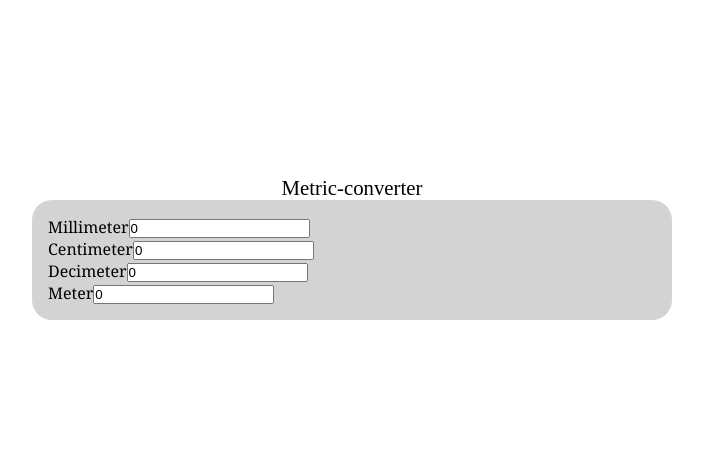
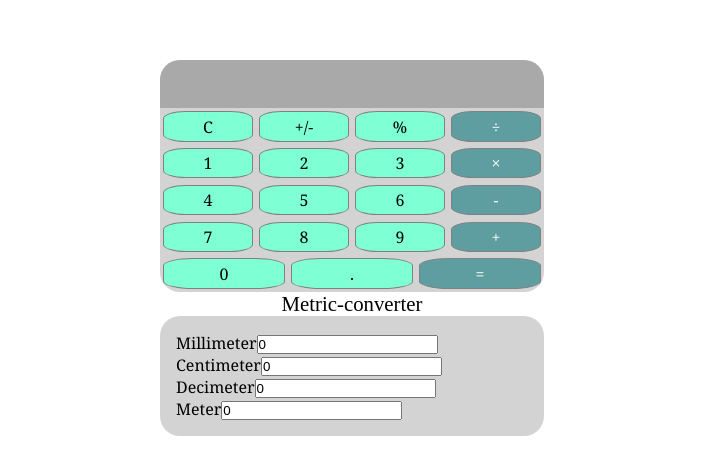
Before and after one commit to camillamn/js-calculator-converter, a Vue app: page / in a window 1280 px wide. Shown: the part 152-626 px from the top of the page, without its empty margins (288-991 px from the left). Built offline with nearby package versions, Linux system fonts and the light colour scheme.

Commit message:
Added comments and link to inspirational tutorial

```diff
--- a/app/App.vue
+++ b/app/App.vue
@@ -1,15 +1,15 @@
 <template>
-	<!-- <Calculator/> -->
+	<Calculator/>
 	<Converter/>
 </template>
 
 <script>
-	// import Calculator from '../components/Calculator.vue'
+	import Calculator from '../components/Calculator.vue'
 	import Converter from '../components/Converter.vue'
 
 	export default {
 		components: {
-			// Calculator,
+			Calculator,
 			Converter
 		}
 	}
@@ -20,6 +20,9 @@
 	box-sizing: border-box;
 	padding: 0;
 	margin: 0;
+
 }
 
+
+
 </style>
--- a/components/Calculator.vue
+++ b/components/Calculator.vue
@@ -1,4 +1,4 @@
-<!-- I have been inspired by https://www.youtube.com/watch?v=MRsDx3sFKOs and borrowed parts of the setup from this video-->
+<!-- Inspired by https://www.youtube.com/watch?v=MRsDx3sFKOs and borrowed parts of the setup from this video-->
 
 <template>
 		<main>
--- a/components/Converter.vue
+++ b/components/Converter.vue
@@ -1,3 +1,4 @@
+<!-- Inspired by https://www.youtube.com/watch?v=8ypiRFlXZG4  -->
 <template>
 
 <main>
@@ -92,7 +93,7 @@ body {
 }
 
 .container {
-	width: 50vw;
+	width: 30vw;
 	font-family: Georgia, 'Times New Roman', Times, serif;
 	border-radius: 20px;
 	overflow: hidden;
```
